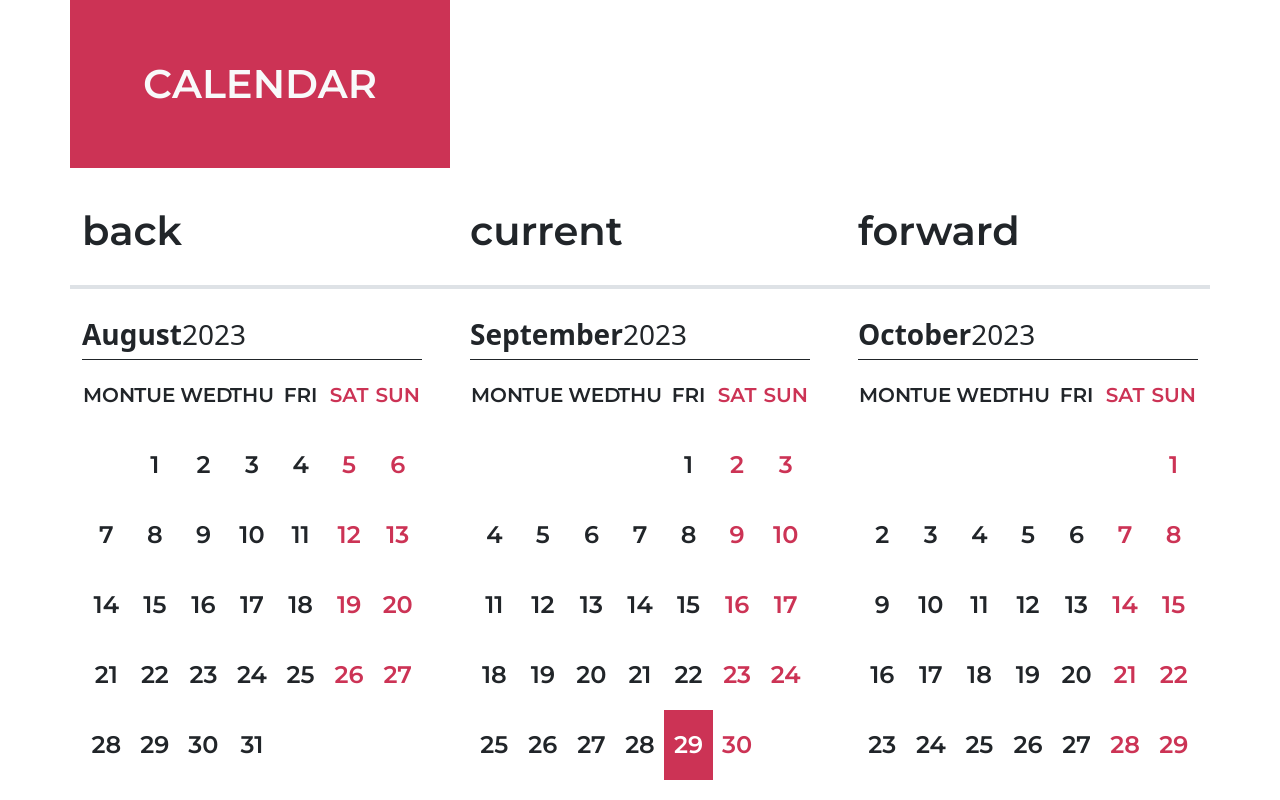
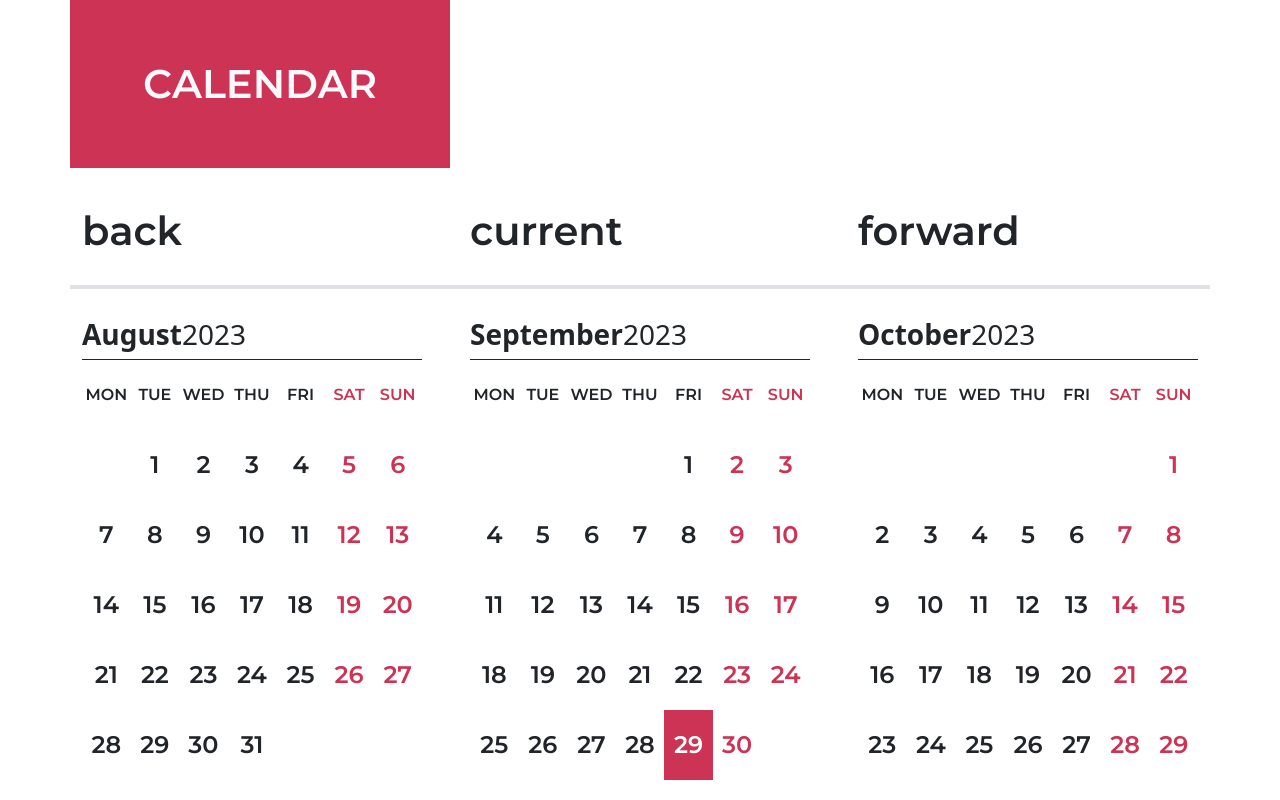
Before and after one commit to 246Mikhael/TripleCalendar, a React (Create React App) app: page / in a window 1280 px wide. Shown: the top 800 px of the page. Built offline with nearby package versions, Linux system fonts and the light colour scheme.

Commit message:
29-09-23

```diff
--- a/src/components/Table.js
+++ b/src/components/Table.js
@@ -114,7 +114,7 @@ function Table({createArrForMonth,
 
     return <div>
         <table className="w-100 mb-4">
-          <thead className="fs-5 text-uppercase text-center">
+          <thead className="fs-6 text-uppercase text-center">
              <tr>
                 <td>mon</td>
                 <td>tue</td>
```
